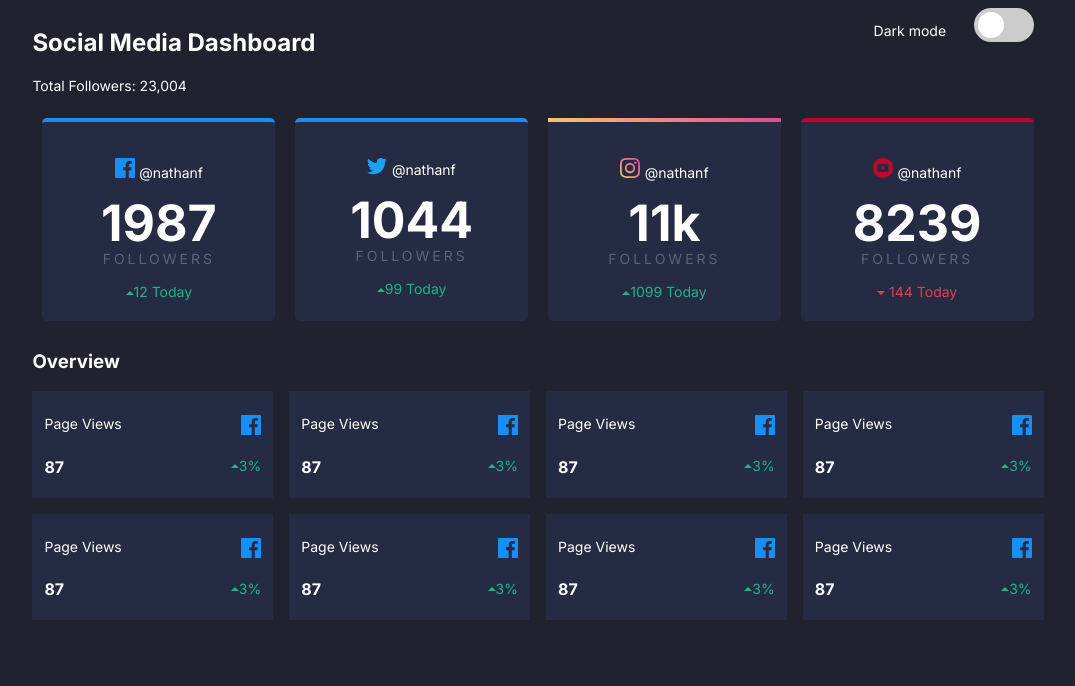
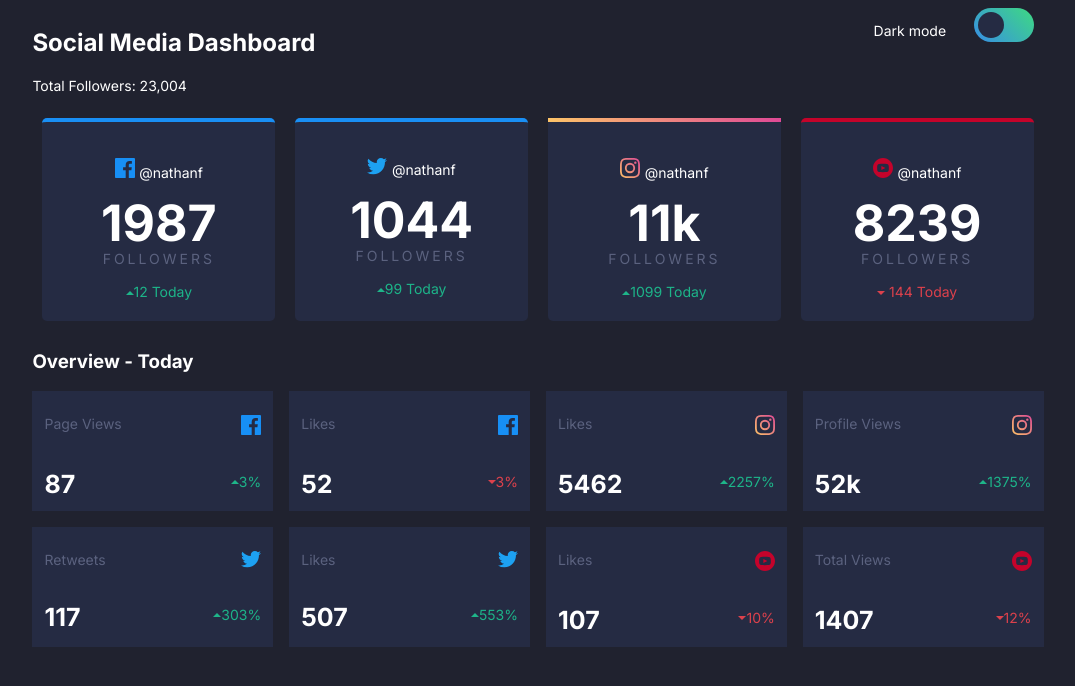
Before and after one commit to CarlosGerardo27/dashboard, a plain HTML site: page index.html in a window 1280 px wide. Shown: the whole page, without its empty margins (102-1177 px from the left). Drawn offline with Linux system fonts and the light colour scheme.

Commit message:
Siguiente paso agregar modo light

```diff
--- a/estilos.scss
+++ b/estilos.scss
@@ -25,7 +25,7 @@ body {
   left: 0;
   right: 0;
   bottom: 0;
-  background-color: #ccc;
+  background: linear-gradient(45deg, #378EE6, #3EDA81)100%;
   -webkit-transition: 0.4s;
   transition: 0.4s;
 }
@@ -37,7 +37,7 @@ body {
   width: 26px;
   left: 4px;
   bottom: 4px;
-  background-color: white;
+  background-color: #252B43;
   -webkit-transition: 0.4s;
   transition: 0.4s;
 }
@@ -54,6 +54,7 @@ input:checked + .slider:before {
   -webkit-transform: translateX(26px);
   -ms-transform: translateX(26px);
   transform: translateX(26px);
+  background-color: white;
 }
 
 /* Rounded sliders */
@@ -181,23 +182,29 @@ span{
   display: grid;
   grid-template-columns: 1fr 1fr 1fr 1fr;
   grid-gap: 1rem;
+  margin-bottom: 4rem;
   .overview__card{
     background-color: #252b43;
+    height: 120px;
     figure{
       display: flex;
       justify-content: space-between;
       margin: 0 auto;
       padding-top: 1.5rem;
       width: 90%;
+      color: #5B627F;
     }
     div{
       display: flex;
       justify-content: space-between;
       margin: 0 auto;
       width: 90%;
+      h4{
+        font-size: 25px;
+      }
       p{
         position: relative;
-        top: .5rem;
+        top: 1.5rem;
         img{
           position: relative;
           top: -3px;
--- a/index.html
+++ b/index.html
@@ -86,7 +86,7 @@
         </div>
       </section>
       <!-- Overview - Today -->
-      <h3>Overview</h3>
+      <h3>Overview - Today</h3>
       <section class="overview">
         <div class="overview__card">
           <figure>
@@ -103,85 +103,85 @@
         <div class="overview__card">
           <figure>
             <span class="kpi">
-              Page Views
+              Likes
             </span>
             <img src="images/icon-facebook.svg" alt="facebook">
           </figure>
           <div>
-            <h4>87</h4>
-            <p class="stats stats-up"><img src="images/icon-up.svg" alt="up">3%</p>
+            <h4>52</h4>
+            <p class="stats stats-down"><img src="images/icon-down.svg" alt="up">3%</p>
           </div>
         </div>
         <div class="overview__card">
           <figure>
             <span class="kpi">
-              Page Views
+              Likes
             </span>
-            <img src="images/icon-facebook.svg" alt="facebook">
+            <img src="images/icon-instagram.svg" alt="instagram">
           </figure>
           <div>
-            <h4>87</h4>
-            <p class="stats stats-up"><img src="images/icon-up.svg" alt="up">3%</p>
+            <h4>5462</h4>
+            <p class="stats stats-up"><img src="images/icon-up.svg" alt="up">2257%</p>
           </div>
         </div>
         <div class="overview__card">
           <figure>
             <span class="kpi">
-              Page Views
+              Profile Views
             </span>
-            <img src="images/icon-facebook.svg" alt="facebook">
+            <img src="images/icon-instagram.svg" alt="instagram">
           </figure>
           <div>
-            <h4>87</h4>
-            <p class="stats stats-up"><img src="images/icon-up.svg" alt="up">3%</p>
+            <h4>52k</h4>
+            <p class="stats stats-up"><img src="images/icon-up.svg" alt="up">1375%</p>
           </div>
         </div>
         <div class="overview__card">
           <figure>
             <span class="kpi">
-              Page Views
+              Retweets
             </span>
-            <img src="images/icon-facebook.svg" alt="facebook">
+            <img src="images/icon-twitter.svg" alt="twitter">
           </figure>
           <div>
-            <h4>87</h4>
-            <p class="stats stats-up"><img src="images/icon-up.svg" alt="up">3%</p>
+            <h4>117</h4>
+            <p class="stats stats-up"><img src="images/icon-up.svg" alt="up">303%</p>
           </div>
         </div>
         <div class="overview__card">
           <figure>
             <span class="kpi">
-              Page Views
+              Likes
             </span>
-            <img src="images/icon-facebook.svg" alt="facebook">
+            <img src="images/icon-twitter.svg" alt="twitter">
           </figure>
           <div>
-            <h4>87</h4>
-            <p class="stats stats-up"><img src="images/icon-up.svg" alt="up">3%</p>
+            <h4>507</h4>
+            <p class="stats stats-up"><img src="images/icon-up.svg" alt="up">553%</p>
           </div>
         </div>
         <div class="overview__card">
           <figure>
             <span class="kpi">
-              Page Views
+              Likes
             </span>
-            <img src="images/icon-facebook.svg" alt="facebook">
+            <img src="images/icon-youtube.svg" alt="youtube">
           </figure>
           <div>
-            <h4>87</h4>
-            <p class="stats stats-up"><img src="images/icon-up.svg" alt="up">3%</p>
+            <h4>107</h4>
+            <p class="stats stats-down"><img src="images/icon-down.svg" alt="up">10%</p>
           </div>
         </div>
         <div class="overview__card">
           <figure>
             <span class="kpi">
-              Page Views
+              Total Views
             </span>
-            <img src="images/icon-facebook.svg" alt="facebook">
+            <img src="images/icon-youtube.svg" alt="facebook">
           </figure>
           <div>
-            <h4>87</h4>
-            <p class="stats stats-up"><img src="images/icon-up.svg" alt="up">3%</p>
+            <h4>1407</h4>
+            <p class="stats stats-down"><img src="images/icon-down.svg" alt="down">12%</p>
           </div>
         </div>
       </section>
```
Also changed, not shown: styles.css, 1 other file.
